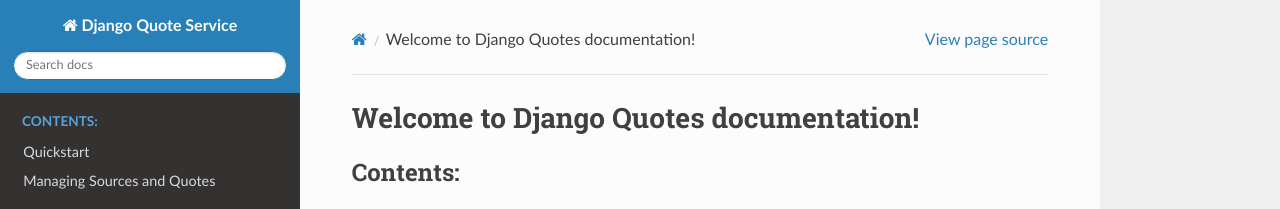
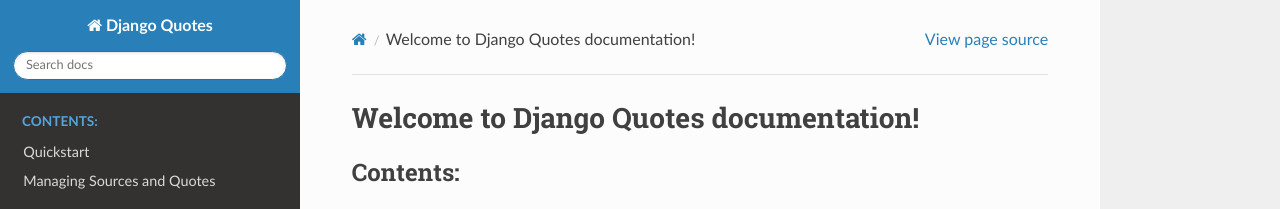
Before and after one commit to andrlik/django-quotes, a Sphinx documentation site: the page built from docs/index.rst, in a window 1280 px wide. Shown: the top 209 px of the page. Built offline with Sphinx 7.4.7 and the Read the Docs theme 2.0.0, drawn with Linux system fonts in a browser that asks for light colours.

```diff
--- a/docs/conf.py
+++ b/docs/conf.py
@@ -33,7 +33,7 @@ django.setup()
 
 # -- Project information -----------------------------------------------------
 
-project = "Django Quote Service"
+project = "Django Quotes"
 copyright = """2022, Daniel Andrlik"""
 author = "Daniel Andrlik"
 
--- a/pyproject.toml
+++ b/pyproject.toml
@@ -1,6 +1,6 @@
 [tool.poetry]
 name = "django-quotes"
-version = "0.1.0"
+version = "0.1.1"
 description = """A reusable Django app to collect quotes for use in random retrieval or generation of sentences using \
     Markov Chains."""
 authors = ["Daniel Andrlik <daniel@andrlik.org>"]
```
Also changed, not shown: 1 other file.
